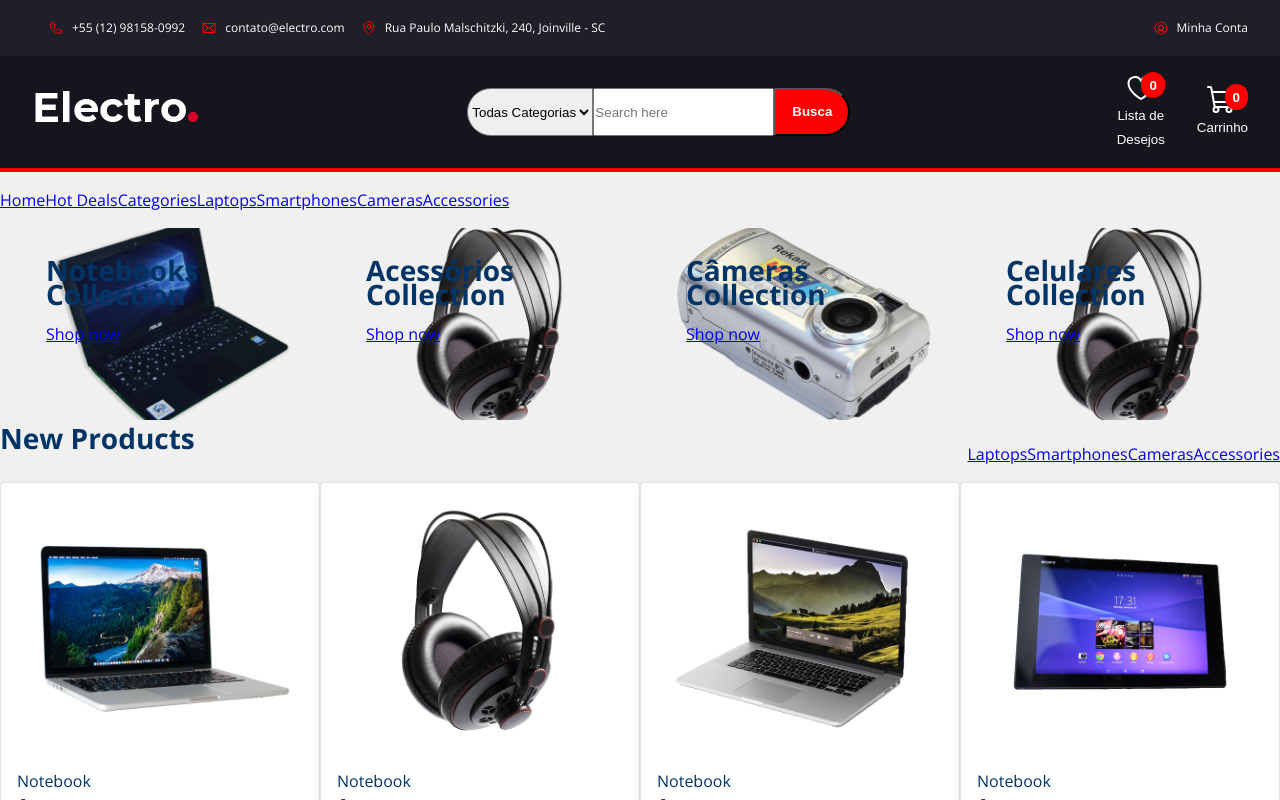
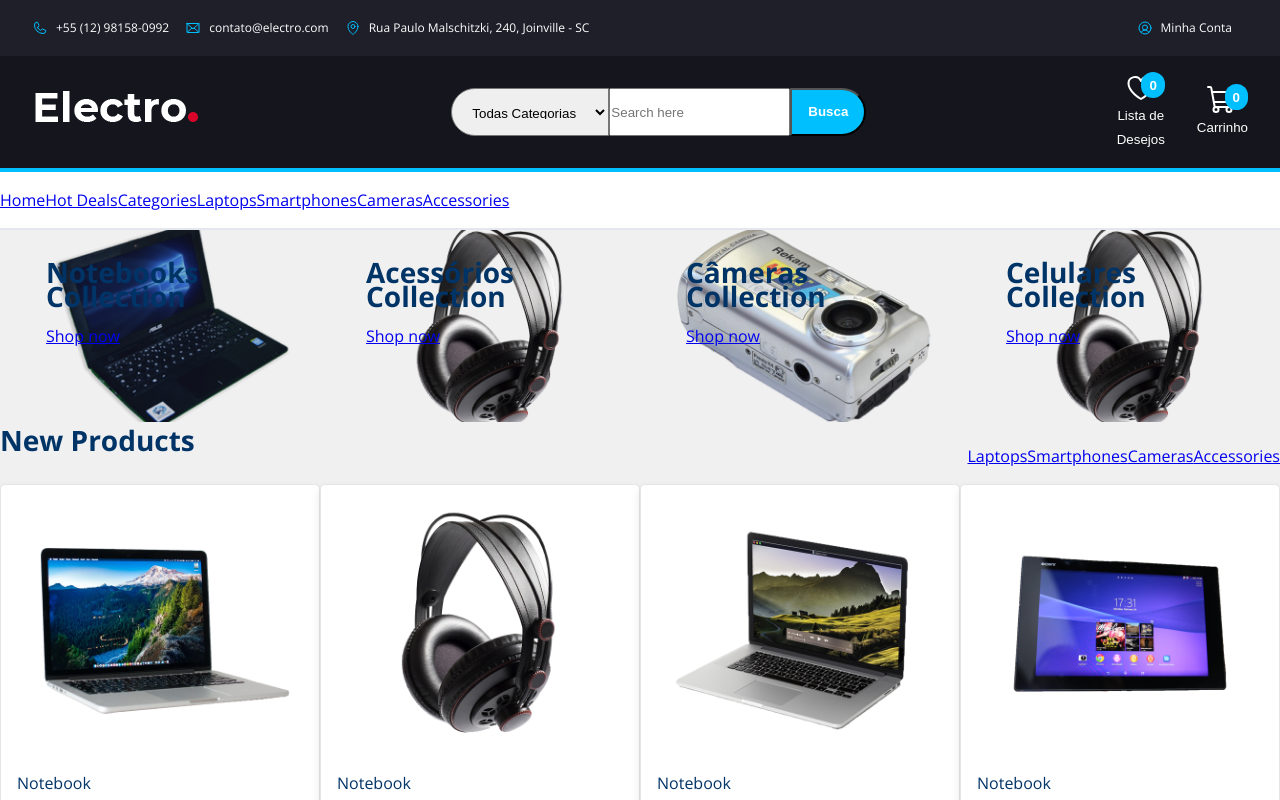
Before and after one commit to ribeirojer/Frontend-Dracula, a React (Vite) app: page / in a window 1280 px wide. Shown: the top 800 px of the page. Built offline with nearby package versions, Linux system fonts and the light colour scheme.

Commit message:
edit header component

```diff
--- a/src/components/Header.tsx
+++ b/src/components/Header.tsx
@@ -11,6 +11,7 @@ import { useState } from "react";
 import { Link, useNavigate } from "react-router-dom";
 import styled from "styled-components";
 import logo from "../assets/logo.png";
+import { azulclaro } from "../utils/theme";
 
 type Props = {};
 
@@ -19,32 +20,40 @@ const HeaderWrapper = styled.header`
   flex-direction: column;
   color: #fff;
   font-size: 0.75rem;
-  .container {
+  nav {
     display: flex;
     justify-content: space-between;
     padding: 0 2rem;
     background-color: #1e1f29;
     svg {
-      color: #f00;
+      color: ${azulclaro};
       font-size: 1rem;
+      margin-right: 0.5rem;
     }
     li {
-      margin-left: 1rem;
+      margin-right: 1rem;
       display: flex;
       align-items: center;
-      gap: 0.5rem;
+      a {
+        color: #fff;
+        display: flex;
+        align-items: center;
+        text-decoration: none;
+      }
     }
   }
+
   .header {
     display: flex;
     justify-content: space-between;
     padding: 1rem 2rem;
     background-color: #15161d;
-    border-bottom: 4px solid #f00;
+    border-bottom: 4px solid ${azulclaro};
     form {
       display: flex;
       align-items: center;
       select {
+        padding: 1rem;
         height: 3rem;
         border-radius: 1.5rem 0 0 1.5rem;
       }
@@ -66,7 +75,7 @@ const HeaderWrapper = styled.header`
         height: 3rem;
         font-weight: bold;
         padding: 0 1rem;
-        background-color: #f00;
+        background-color: ${azulclaro};
         color: #fff;
         cursor: pointer;
       }
@@ -93,7 +102,7 @@ const HeaderWrapper = styled.header`
           right: 0px;
           padding: 0.1rem 0.5rem 0;
           border-radius: 1rem;
-          background-color: #f00;
+          background-color: ${azulclaro};
         }
       }
     }
@@ -110,24 +119,30 @@ const Header = (props: Props) => {
 
   return (
     <HeaderWrapper>
-      <div className="container">
+      <nav>
         <ul>
           <li>
             <Phone></Phone> +55 (12) 98158-0992
           </li>
           <li>
-            <Envelope></Envelope> contato@electro.com
+            <a href="mailto:contato@electro.com">
+              <Envelope></Envelope> contato@electro.com
+            </a>
           </li>
           <li>
-            <MapPin></MapPin> Rua Paulo Malschitzki, 240, Joinville - SC
+            <a href="https://goo.gl/maps/hMDFQ3zoR9mZDF5b8" target={"_blank"}>
+              <MapPin></MapPin> Rua Paulo Malschitzki, 240, Joinville - SC
+            </a>
           </li>
         </ul>
         <ul>
           <li>
-            <UserCircle></UserCircle> Minha Conta
+            <Link to={"/user"}>
+              <UserCircle></UserCircle> Minha Conta
+            </Link>
           </li>
         </ul>
-      </div>
+      </nav>
 
       <div className="header">
         <Link to={"/"}>
--- a/src/components/Navigation.tsx
+++ b/src/components/Navigation.tsx
@@ -1,12 +1,67 @@
-import React from "react";
+import styled from "styled-components";
 
 type Props = {};
 
+const WrapperNavigation = styled.section`
+  display: flex;
+  flex-direction: column;
+
+  background: #fff;
+  border-bottom: 2px solid #e4e7ed;
+  img {
+    max-width: 100%;
+    height: auto;
+    display: block;
+  }
+
+  .hot-deal {
+    position: absolute;
+    top: 50%;
+    left: 50%;
+    transform: translate(-50%, -50%);
+    text-align: center;
+    line-height: 1.5;
+
+    h2,
+    p,
+    a {
+      margin: 0;
+      padding: 0;
+    }
+
+    ul {
+      list-style: none;
+      margin: 0;
+      padding: 0;
+      display: flex;
+      justify-content: center;
+      li {
+        margin: 0 10px;
+        font-size: 24px;
+        div {
+          display: flex;
+          flex-direction: column;
+          align-items: center;
+          h3 {
+            font-size: 50px;
+            font-weight: bold;
+            margin: 0;
+            padding: 0;
+          }
+          span {
+            font-size: 14px;
+            text-transform: uppercase;
+            letter-spacing: 2px;
+          }
+        }
+      }
+    }
+  }
+`;
+
 const Navigation = (props: Props) => {
   return (
-    <nav id="navigation">
-      <div className="container">
-        <div id="responsive-nav">
+    <WrapperNavigation>
       <ul className="main-nav nav navbar-nav">
         <li className="active">
           <a href="#">Home</a>
@@ -30,9 +85,7 @@ const Navigation = (props: Props) => {
           <a href="#">Accessories</a>
         </li>
       </ul>
-        </div>
-      </div>
-    </nav>
+    </WrapperNavigation>
   );
 };
 
--- a/src/index.css
+++ b/src/index.css
@@ -22,7 +22,8 @@
   --rosaclaro: #ffc3c3;
   --rosamedio: #ff99cc;
   --azulescuro: #003366;
-  --azulmedio: #6699cc;
+  --azulmedio: #009acd;
+  --azulmedio: #00bfff;
   --cinzaclaro: #f0f0f0;
   --cinzamedio: #cccccc;
   --branco: #ffffff;
--- a/src/pages/Shop.tsx
+++ b/src/pages/Shop.tsx
@@ -59,31 +59,14 @@ const Formu = styled.form`
 `;
 
 const Shop = (props: Props) => {
+  const breadcrumb = [
+    "Home",
+    "All Categories",
+    "Accessories",
+    "Headphones (227,490 Results)",
+  ];
+
   return (
-    <>
-      <div id="breadcrumb" className="section">
-        <div className="container">
-          <div className="row">
-            <div className="col-md-12">
-              <ul className="breadcrumb-tree">
-                <li>
-                  <a href="#">Home</a>
-                </li>
-                <li>
-                  <a href="#">All Categories</a>
-                </li>
-                <li>
-                  <a href="#">Accessories</a>
-                </li>
-                <li className="active">Headphones (227,490 Results)</li>
-              </ul>
-            </div>
-          </div>
-        </div>
-      </div>
-
-      <div className="section">
-        <div className="container">
     <div className="row">
       <div id="aside" className="col-md-3">
         <div className="aside">
@@ -690,9 +673,6 @@ const Shop = (props: Props) => {
         </div>
       </div>
     </div>
-        </div>
-      </div>
-    </>
   );
 };
 
--- a/src/pages/User.tsx
+++ b/src/pages/User.tsx
@@ -1,3 +1,4 @@
+import { UserCircle } from "phosphor-react";
 import image3 from "../assets/logo.png";
 
 type Props = {};
@@ -6,6 +7,7 @@ const User = (props: Props) => {
   return (
     <div>
       <img src={image3}></img>
+      <UserCircle></UserCircle>
       <p>exibir informações do usuário, endereço e tudo mais</p>
       <p>informações podem ser editadas</p>
     </div>
--- a/src/utils/theme.ts
+++ b/src/utils/theme.ts
@@ -2,5 +2,13 @@ const cardWidthMobile = "100%";
 const cardWidthTablet = "50%";
 const cardWidthDesktop = "25%";
 const cardMargin = "0 1rem";
-
-export { cardMargin, cardWidthDesktop, cardWidthMobile, cardWidthTablet };
+const rosaclaro = "#ffc3c3";
+const rosamedio = "#ff99cc";
+const azulescuro = "#003366";
+const azulmedio = "#009acd";
+const azulclaro = "#00bfff";
+const cinzaclaro = "#f0f0f0";
+const cinzamedio = "#cccccc";
+const branco = "#ffffff";
+const preto = "#000000";
+export { azulclaro, cardMargin, cardWidthDesktop, cardWidthMobile, cardWidthTablet };
```
Also changed, not shown: 1 other file (tests, documents, lock files or other folders). Lines whose indentation alone changed are shown as unchanged.
